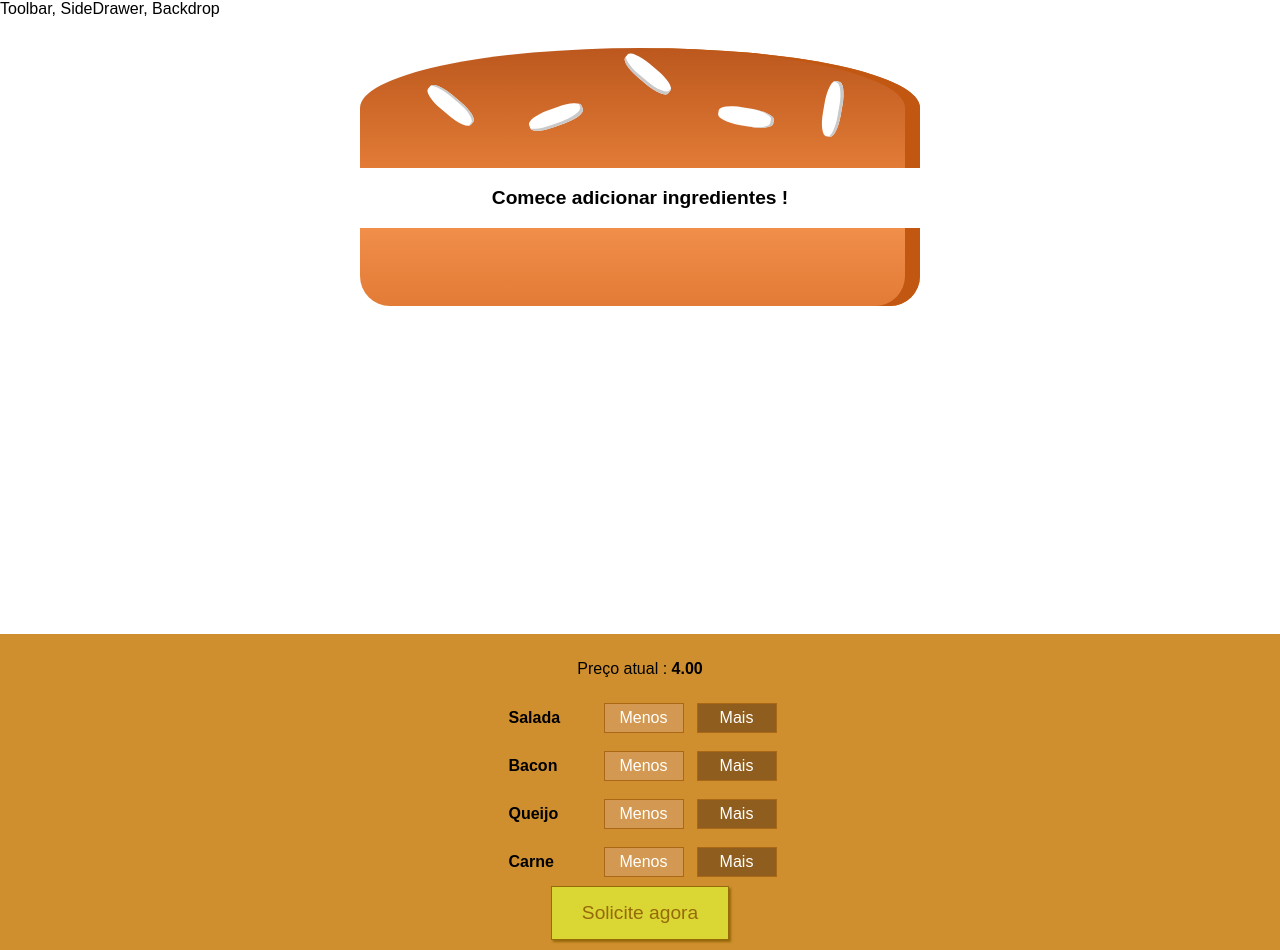
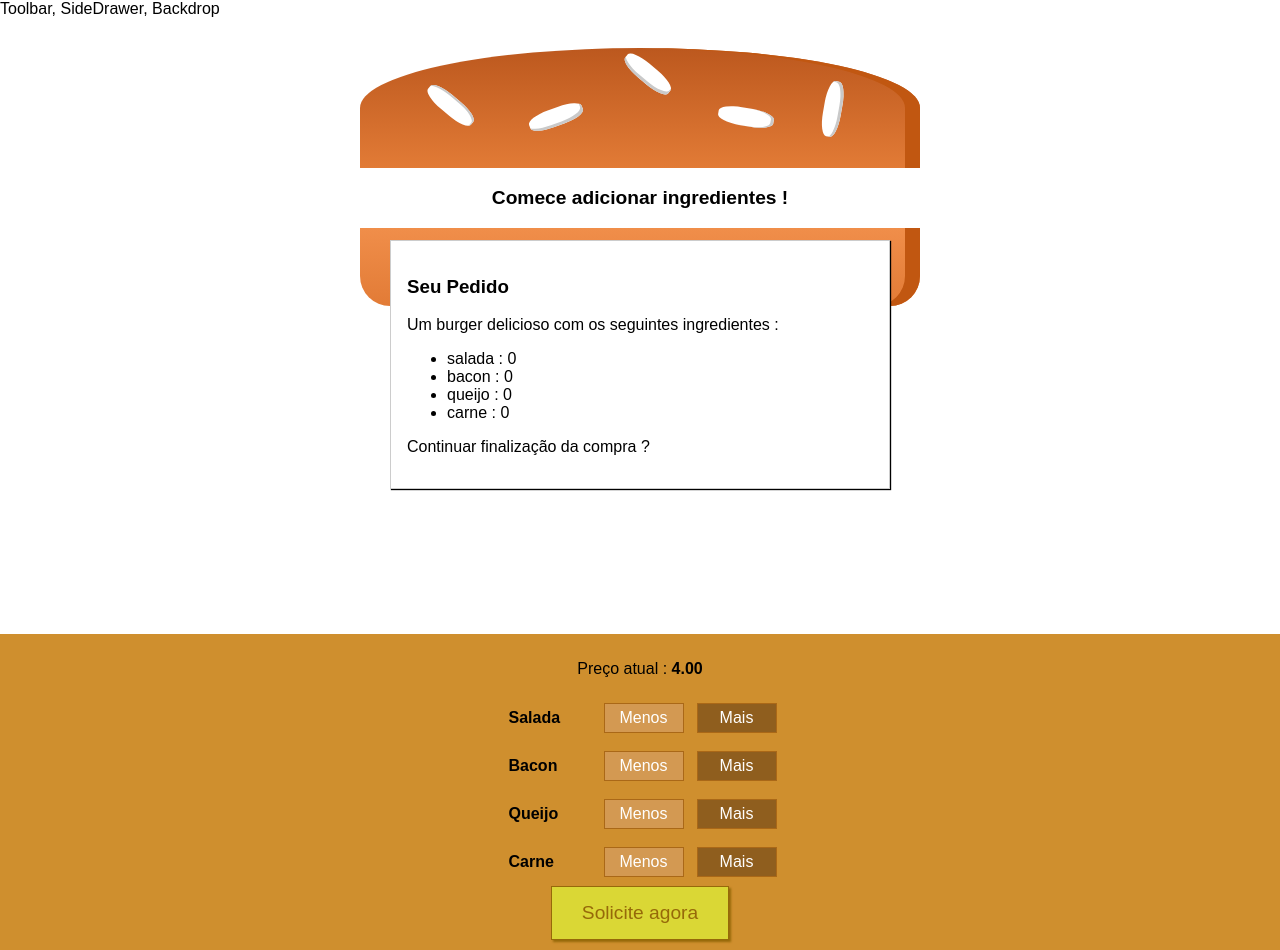
Before and after one commit to codingscode/React-24-new, a React app: page / in a window 1280 px wide. Built offline with nearby package versions, Linux system fonts and the light colour scheme.

Commit message:
parte 13

```diff
--- /dev/null
+++ b/src/componentes/Burger/SumarioPedido/SumarioPedido.js
@@ -0,0 +1,23 @@
+import React from 'react'
+
+import Auxiliar from '../../../hoc/Auxiliar'
+
+const pedidoSumario = (props) => {
+    const sumarioIngredientes = Object.keys(props.ingredientes)
+        .map(igKey => {
+            return (<li key={igKey}><span style={{textoTransform: 'capitalize'}}>{igKey}</span> : {props.ingredientes[igKey]}</li>)
+        })
+
+    return (
+        <Auxiliar>
+            <h3>Seu Pedido</h3>
+            <p>Um burger delicioso com os seguintes ingredientes : </p>
+            <ul>
+                {sumarioIngredientes}
+            </ul>
+            <p>Continuar finalização da compra ?</p>
+        </Auxiliar>
+    )
+}
+
+export default pedidoSumario;
--- /dev/null
+++ b/src/componentes/UI/Modal/Modal.css
@@ -0,0 +1,20 @@
+.Modal {
+    position: fixed;
+    z-index: 500;
+    background-color: white;
+    width: 70%;
+    border: 1px solid #ccc;
+    box-shadow: 1px 1px 1px black;
+    padding: 16px;
+    left: 15%;
+    top: 30%;
+    box-sizing: border-box;
+    transition: all 0.3s ease-out;
+}
+
+@media (min-width: 600px) {
+    .Modal {
+        width: 500px;
+        left: calc(50% - 250px);
+    }
+}
--- /dev/null
+++ b/src/componentes/UI/Modal/Modal.js
@@ -0,0 +1,11 @@
+import React from 'react'
+
+import classes from './Modal.css'
+
+const modal = (props) => (
+    <div className={classes.Modal}>
+        {props.children}
+    </div>
+);
+
+export default modal;
--- a/src/containers/BurgerConstrucao/burgerConstrutor.js
+++ b/src/containers/BurgerConstrucao/burgerConstrutor.js
@@ -3,6 +3,8 @@
 import Auxiliar from '../../hoc/Auxiliar'
 import Burger from '../../componentes/Burger/Burger'
 import ControlesConstrucao from '../../componentes/Burger/controlesConstrucao/controlesConstrucao'
+import Modal from '../../componentes/UI/Modal/Modal'
+import SumarioPedido from '../../componentes/Burger/SumarioPedido/SumarioPedido'
 
 
 const PRECOS_INGREDIENTE = {
@@ -84,6 +86,9 @@
 
         return (
           <Auxiliar>
+             <Modal>
+                 <SumarioPedido ingredientes={this.state.ingredientes}/>
+             </Modal>
              <Burger ingredientes={this.state.ingredientes}/>
              <ControlesConstrucao ingredienteAdicionado={this.adicionadorIngrediente}
                   ingredienteRemovido={this.removedorIngrediente}
```
Also changed, not shown: src/componentes/UI/Backdrop/Backdrop.js (added).
